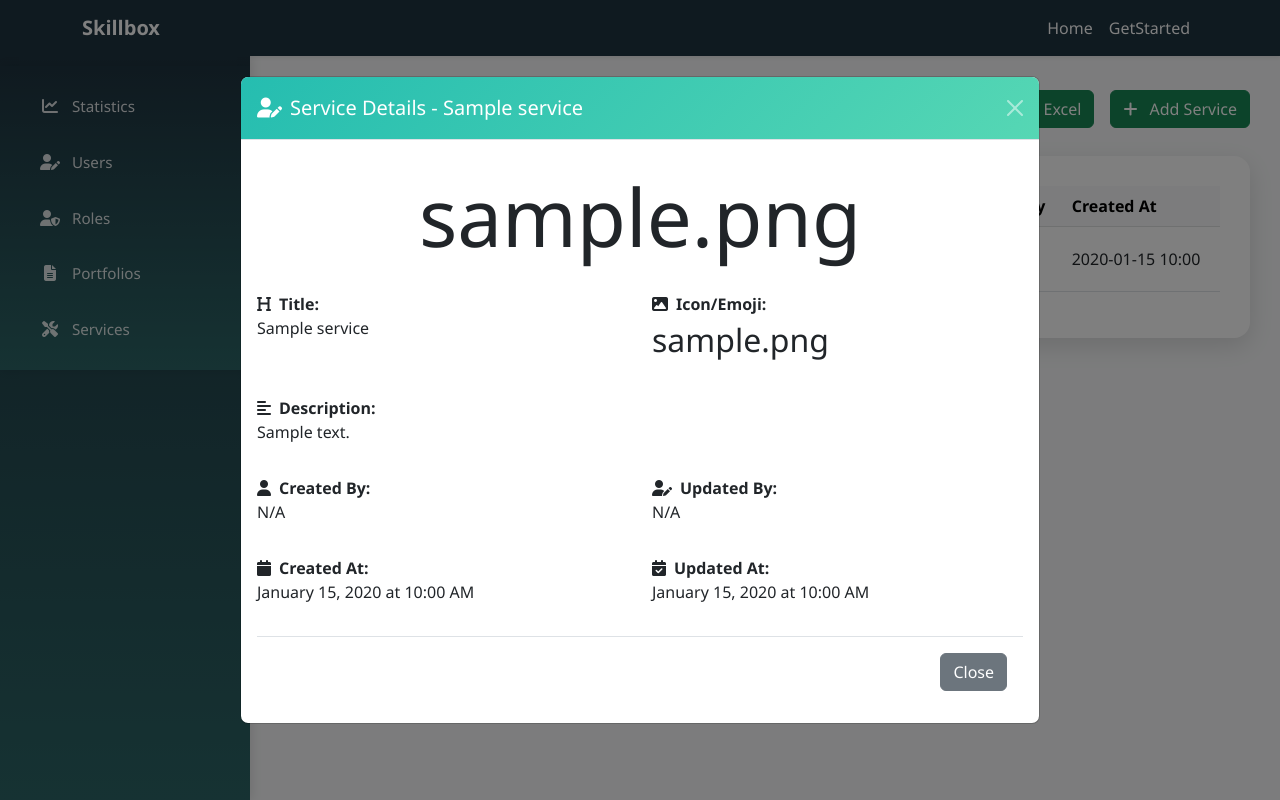
After one commit to Hamzah-Owaidat/SkillBox-Web, a PHP site: page /skillbox/public/dashboard/services in a window 1280 px wide, after a click on "View Details". The commit adds this page. Run offline with PHP 8.4, Linux system fonts and the light colour scheme; tables that the repository leaves empty or names only in its code hold one stand-in row (values such as "Sample post").

Commit message:
feat: Implement Services management with CRUD operations and export functionality

```diff
--- /dev/null
+++ b/app/Controllers/Dashboard/ServicesController.php
@@ -0,0 +1,163 @@
+<?php
+namespace App\Controllers\Dashboard;
+
+use App\Models\Service;
+
+class ServicesController {
+    protected $baseUrl = '/skillbox/public';
+    protected $adminId;
+
+    public function __construct() {
+        if (session_status() === PHP_SESSION_NONE) {
+            session_start();
+        }
+        $this->adminId = $_SESSION['user_id'] ?? null;
+    }
+
+    public function index() {
+        $page = isset($_GET['page']) ? (int)$_GET['page'] : 1;
+        $limit = 10;
+
+        $pagination = Service::paginate($limit, $page);
+        $services = $pagination['data'];
+
+        ob_start();
+        require __DIR__ . '/../../../views/dashboard/services.php';
+    }
+
+    // Create new service
+    public function store() {
+        if ($_SERVER['REQUEST_METHOD'] !== 'POST') {
+            header("Location: {$this->baseUrl}/dashboard/services");
+            exit;
+        }
+
+        $title = trim($_POST['title'] ?? '');
+        $image = trim($_POST['image'] ?? ''); // Emoji
+        $description = trim($_POST['description'] ?? '');
+
+        // Validation
+        if (empty($title) || empty($image) || empty($description)) {
+            $_SESSION['toast_message'] = 'All fields are required.';
+            $_SESSION['toast_type'] = 'danger';
+            header("Location: {$this->baseUrl}/dashboard/services");
+            exit;
+        }
+
+        // Create service
+        $serviceId = Service::create([
+            'title' => $title,
+            'image' => $image,
+            'description' => $description,
+            'created_by' => $this->adminId
+        ]);
+
+        if ($serviceId) {
+            $_SESSION['toast_message'] = 'Service created successfully.';
+            $_SESSION['toast_type'] = 'success';
+        } else {
+            $_SESSION['toast_message'] = 'Failed to create service.';
+            $_SESSION['toast_type'] = 'danger';
+        }
+
+        header("Location: {$this->baseUrl}/dashboard/services");
+        exit;
+    }
+
+    // Update service
+    public function update($id) {
+        if ($_SERVER['REQUEST_METHOD'] !== 'POST') {
+            header("Location: {$this->baseUrl}/dashboard/services");
+            exit;
+        }
+
+        $title = trim($_POST['title'] ?? '');
+        $image = trim($_POST['image'] ?? '');
+        $description = trim($_POST['description'] ?? '');
+
+        // Validation
+        if (empty($title) || empty($image) || empty($description)) {
+            $_SESSION['toast_message'] = 'All fields are required.';
+            $_SESSION['toast_type'] = 'danger';
+            header("Location: {$this->baseUrl}/dashboard/services");
+            exit;
+        }
+
+        // Update service
+        if (Service::update($id, [
+            'title' => $title,
+            'image' => $image,
+            'description' => $description,
+            'updated_by' => $this->adminId
+        ])) {
+            $_SESSION['toast_message'] = 'Service updated successfully.';
+            $_SESSION['toast_type'] = 'success';
+        } else {
+            $_SESSION['toast_message'] = 'Failed to update service.';
+            $_SESSION['toast_type'] = 'danger';
+        }
+
+        header("Location: {$this->baseUrl}/dashboard/services");
+        exit;
+    }
+
+    // Delete service
+    public function delete($id) {
+        if (Service::delete($id)) {
+            $_SESSION['toast_message'] = 'Service deleted successfully.';
+            $_SESSION['toast_type'] = 'success';
+        } else {
+            $_SESSION['toast_message'] = 'Failed to delete service.';
+            $_SESSION['toast_type'] = 'danger';
+        }
+
+        header("Location: {$this->baseUrl}/dashboard/services");
+        exit;
+    }
+
+    // Export to Excel
+    public function export() {
+        $services = Service::getAll();
+
+        $spreadsheet = new \PhpOffice\PhpSpreadsheet\Spreadsheet();
+        $sheet = $spreadsheet->getActiveSheet();
+
+        // Set headers
+        $headers = ['ID', 'Title', 'Icon/Emoji', 'Description', 'Created By', 'Updated By', 'Created At', 'Updated At'];
+        $col = 'A';
+        foreach ($headers as $header) {
+            $sheet->setCellValue($col . '1', $header);
+            $sheet->getStyle($col . '1')->getFont()->setBold(true);
+            $col++;
+        }
+
+        // Fill data
+        $row = 2;
+        foreach ($services as $service) {
+            $sheet->setCellValue("A{$row}", $service['id']);
+            $sheet->setCellValue("B{$row}", $service['title']);
+            $sheet->setCellValue("C{$row}", $service['image']);
+            $sheet->setCellValue("D{$row}", $service['description']);
+            $sheet->setCellValue("E{$row}", $service['created_by_name'] ?? 'N/A');
+            $sheet->setCellValue("F{$row}", $service['updated_by_name'] ?? 'N/A');
+            $sheet->setCellValue("G{$row}", $service['created_at'] ?? '');
+            $sheet->setCellValue("H{$row}", $service['updated_at'] ?? '');
+            $row++;
+        }
+
+        // Auto-size columns
+        foreach (range('A', 'H') as $col) {
+            $sheet->getColumnDimension($col)->setAutoSize(true);
+        }
+
+        // Set file headers
+        header('Content-Type: application/vnd.openxmlformats-officedocument.spreadsheetml.sheet');
+        header('Content-Disposition: attachment; filename="services_export_' . date('Y-m-d_H-i-s') . '.xlsx"');
+        header('Cache-Control: max-age=0');
+
+        // Output file
+        $writer = new \PhpOffice\PhpSpreadsheet\Writer\Xlsx($spreadsheet);
+        $writer->save('php://output');
+        exit;
+    }
+}
--- /dev/null
+++ b/app/Models/Service.php
@@ -0,0 +1,120 @@
+<?php
+namespace App\Models;
+
+use App\Core\Model;
+use PDO;
+
+class Service extends Model
+{
+    protected static $table = 'services';
+
+    public static function findById($id) {
+        $stmt = self::db()->prepare("SELECT * FROM " . static::$table . " WHERE id = ? LIMIT 1");
+        $stmt->execute([$id]);
+        return $stmt->fetch(PDO::FETCH_ASSOC);
+    }
+
+    public static function find($id) {
+        return self::findById($id);
+    }
+
+    public static function create(array $data) {
+        $stmt = self::db()->prepare("
+            INSERT INTO " . static::$table . "
+            (title, image, description, created_by)
+            VALUES (?, ?, ?, ?)
+        ");
+        $stmt->execute([
+            $data['title'],
+            $data['image'], // This will be an emoji
+            $data['description'],
+            $data['created_by'] ?? null
+        ]);
+        return self::db()->lastInsertId();
+    }
+
+    public static function update($id, array $data) {
+        $fields = [];
+        $values = [];
+
+        if (isset($data['title'])) {
+            $fields[] = "title = ?";
+            $values[] = $data['title'];
+        }
+
+        if (isset($data['image'])) {
+            $fields[] = "image = ?";
+            $values[] = $data['image']; // Emoji
+        }
+
+        if (isset($data['description'])) {
+            $fields[] = "description = ?";
+            $values[] = $data['description'];
+        }
+
+        if (isset($data['updated_by'])) {
+            $fields[] = "updated_by = ?";
+            $values[] = $data['updated_by'];
+        }
+
+        $fields[] = "updated_at = NOW()";
+
+        if (empty($fields)) {
+            return false;
+        }
+
+        $values[] = $id;
+        $sql = "UPDATE " . static::$table . " SET " . implode(', ', $fields) . " WHERE id = ?";
+        $stmt = self::db()->prepare($sql);
+        return $stmt->execute($values);
+    }
+
+    public static function delete($id) {
+        $stmt = self::db()->prepare("DELETE FROM " . static::$table . " WHERE id = ?");
+        return $stmt->execute([$id]);
+    }
+
+    public static function getAll() {
+        $stmt = self::db()->prepare("
+            SELECT s.*,
+                c.full_name AS created_by_name,
+                u.full_name AS updated_by_name
+            FROM services s
+            LEFT JOIN users c ON s.created_by = c.id
+            LEFT JOIN users u ON s.updated_by = u.id
+            ORDER BY s.id ASC
+        ");
+        $stmt->execute();
+        return $stmt->fetchAll(PDO::FETCH_ASSOC);
+    }
+
+    public static function paginate($limit = 10, $page = 1) {
+        $offset = ($page - 1) * $limit;
+
+        $stmt = self::db()->prepare("
+            SELECT s.*,
+                c.full_name AS created_by_name,
+                u.full_name AS updated_by_name
+            FROM services s
+            LEFT JOIN users c ON s.created_by = c.id
+            LEFT JOIN users u ON s.updated_by = u.id
+            ORDER BY s.id ASC
+            LIMIT :limit OFFSET :offset
+        ");
+        $stmt->bindValue(':limit', (int)$limit, PDO::PARAM_INT);
+        $stmt->bindValue(':offset', (int)$offset, PDO::PARAM_INT);
+        $stmt->execute();
+        $services = $stmt->fetchAll(PDO::FETCH_ASSOC);
+
+        $countStmt = self::db()->query("SELECT COUNT(*) as total FROM " . static::$table);
+        $total = $countStmt->fetch(PDO::FETCH_ASSOC)['total'];
+
+        return [
+            'data' => $services,
+            'total' => $total,
+            'page' => $page,
+            'limit' => $limit,
+            'pages' => ceil($total / $limit)
+        ];
+    }
+}
--- a/routes/web.php
+++ b/routes/web.php
@@ -4,9 +4,10 @@ use App\Controllers\Dashboard\DashboardController;
 use App\Controllers\Dashboard\PortfoliosController;
 use App\Controllers\Dashboard\RoleController;
 use App\Controllers\Dashboard\UsersController;
+use App\Controllers\Dashboard\ServicesController;
 use App\Controllers\HomeController;
 use App\Controllers\PortfolioController;
-use App\Controllers\ServicesController;
+use App\Controllers\ServiceController;
 use App\Controllers\UserController;
 
 // Auth
@@ -32,7 +33,7 @@ $router->get('/portfolio/edit/{id}', [PortfolioController::class, 'showEditForm'
 $router->post('/portfolio/update/{id}', [PortfolioController::class, 'updatePortfolio']); // NEW: Update portfolio
 
 // Services
-$router->get('/services', [ServicesController::class, 'index']);
+$router->get('/services', [ServiceController::class, 'index']);
 
 // Dashboard
 $router->get('/dashboard', [DashboardController::class, 'index']);
@@ -59,3 +60,10 @@ $router->get('/dashboard/portfolios/export', [PortfoliosController::class, 'expo
 $router->patch('/dashboard/portfolios/{id}/accept', [PortfoliosController::class, 'accept']);
 $router->patch('/dashboard/portfolios/{id}/reject', [PortfoliosController::class, 'reject']);
 $router->delete('/dashboard/portfolios/{id}', [PortfoliosController::class, 'delete']);
+
+// Dashboard Services
+$router->get('/dashboard/services', [ServicesController::class, 'index']);
+$router->post('/dashboard/services/store', [ServicesController::class, 'store']);
+$router->patch('/dashboard/services/{id}', [ServicesController::class, 'update']);
+$router->delete('/dashboard/services/{id}', [ServicesController::class, 'delete']);
+$router->get('/dashboard/services/export', [ServicesController::class, 'export']);
--- /dev/null
+++ b/views/dashboard/services.php
@@ -0,0 +1,274 @@
+<?php
+$title = "Services Management";
+
+ob_start();
+?>
+
+<div class="d-flex justify-content-between align-items-center mb-4">
+    <h2>Services Management</h2>
+    <div class="d-flex gap-3">
+        <button class="btn btn-success" onclick="window.location.href='<?= $this->baseUrl ?>/dashboard/services/export'">
+            <i class="fas fa-file-excel me-2"></i> Export to Excel
+        </button>
+        <button class="btn btn-success" data-bs-toggle="modal" data-bs-target="#createServiceModal">
+          <i class="fas fa-plus me-2"></i> Add Service
+        </button>
+    </div>
+</div>
+
+<div class="card p-4">
+  <div class="table-responsive-custom">
+    <table class="table table-hover align-middle">
+      <thead class="table-light">
+        <tr>
+          <th>ID</th>
+          <th>Icon/Emoji</th>
+          <th>Title</th>
+          <th>Description</th>
+          <th>Created By</th>
+          <th>Updated By</th>
+          <th>Created At</th>
+          <th>Updated At</th>
+          <th class="text-center">Actions</th>
+        </tr>
+      </thead>
+      <tbody>
+        <?php if (isset($services) && !empty($services)): ?>
+          <?php foreach ($services as $service): ?>
+            <tr>
+              <td><?= htmlspecialchars($service['id']) ?></td>
+              <td>
+                <?php if (!empty($service['image'])): ?>
+                  <span style="font-size: 2rem;"><?= htmlspecialchars($service['image']) ?></span>
+                <?php else: ?>
+                  <span class="text-muted">No Icon</span>
+                <?php endif; ?>
+              </td>
+              <td><?= htmlspecialchars($service['title']) ?></td>
+              <td><?= htmlspecialchars(substr($service['description'], 0, 60)) ?>...</td>
+              <td><?= htmlspecialchars($service['created_by_name'] ?? 'N/A') ?></td>
+              <td><?= htmlspecialchars($service['updated_by_name'] ?? 'Null') ?></td>
+              <td><?= date('Y-m-d H:i', strtotime($service['created_at'])) ?></td>
+              <td><?= date('Y-m-d H:i', strtotime($service['updated_at'])) ?></td>
+              <td class="text-center">
+                <button class="btn btn-sm btn-info"
+                        data-bs-toggle="modal"
+                        data-bs-target="#viewServiceModal<?= $service['id'] ?>"
+                        title="View Details">
+                  <i class="fas fa-eye"></i>
+                </button>
+                <button class="btn btn-sm btn-warning"
+                        data-bs-toggle="modal"
+                        data-bs-target="#editServiceModal<?= $service['id'] ?>"
+                        title="Edit Service">
+                    <i class="fas fa-edit"></i>
+                </button>
+                <form method="POST" action="<?= $this->baseUrl ?>/dashboard/services/<?= $service['id'] ?>" style="display: inline-block;">
+                    <input type="hidden" name="_method" value="DELETE">
+                    <button type="submit"
+                            class="btn btn-sm btn-danger"
+                            onclick="return confirm('Are you sure you want to delete <?= htmlspecialchars($service['title']) ?>?')"
+                            title="Delete Service">
+                    <i class="fas fa-trash"></i>
+                    </button>
+                </form>
+              </td>
+            </tr>
+
+            <!-- View Details Modal -->
+          <?php
+          $modalConfig = [
+              'id' => 'viewServiceModal' . $service['id'],
+              'title' => 'Service Details - ' . htmlspecialchars($service['title']),
+              'size' => 'lg',
+              'content' => ''
+          ];
+          ob_start();
+          ?>
+          <div class="row">
+            <div class="col-md-12 mb-3 text-center">
+              <div style="font-size: 5rem;"><?= htmlspecialchars($service['image']) ?></div>
+            </div>
+            <div class="col-md-6 mb-3">
+              <strong><i class="fas fa-heading me-2"></i>Title:</strong>
+              <p><?= htmlspecialchars($service['title']) ?></p>
+            </div>
+            <div class="col-md-6 mb-3">
+              <strong><i class="fas fa-image me-2"></i>Icon/Emoji:</strong>
+              <p style="font-size: 2rem;"><?= htmlspecialchars($service['image']) ?></p>
+            </div>
+            <div class="col-md-12 mb-3">
+              <strong><i class="fas fa-align-left me-2"></i>Description:</strong>
+              <p><?= htmlspecialchars($service['description']) ?></p>
+            </div>
+            <div class="col-md-6 mb-3">
+              <strong><i class="fas fa-user me-2"></i>Created By:</strong>
+              <p><?= htmlspecialchars($service['created_by_name'] ?? 'N/A') ?></p>
+            </div>
+            <div class="col-md-6 mb-3">
+              <strong><i class="fas fa-user-edit me-2"></i>Updated By:</strong>
+              <p><?= htmlspecialchars($service['updated_by_name'] ?? 'N/A') ?></p>
+            </div>
+            <div class="col-md-6 mb-3">
+              <strong><i class="fas fa-calendar me-2"></i>Created At:</strong>
+              <p><?= date('F j, Y \a\t g:i A', strtotime($service['created_at'])) ?></p>
+            </div>
+            <div class="col-md-6 mb-3">
+              <strong><i class="fas fa-calendar-check me-2"></i>Updated At:</strong>
+              <p><?= date('F j, Y \a\t g:i A', strtotime($service['updated_at'])) ?></p>
+            </div>
+          </div>
+          <div class="modal-footer">
+            <button type="button" class="btn btn-secondary" data-bs-dismiss="modal">Close</button>
+          </div>
+          <?php
+          $modalConfig['content'] = ob_get_clean();
+          include __DIR__ . '/../components/modal.php';
+          ?>
+
+            <!-- Edit Modal -->
+          <?php
+          $modalConfig = [
+              'id' => 'editServiceModal' . $service['id'],
+              'title' => 'Edit Service - ' . htmlspecialchars($service['title']),
+              'size' => 'lg',
+              'content' => ''
+          ];
+          ob_start();
+          ?>
+          <form method="POST" action="<?= $this->baseUrl ?>/dashboard/services/<?= $service['id'] ?>">
+            <input type="hidden" name="_method" value="PATCH">
+            <div class="row">
+              <div class="col-md-12 mb-3">
+                <label class="form-label"><i class="fas fa-heading me-2"></i>Title *</label>
+                <input type="text"
+                      class="form-control"
+                      name="title"
+                      value="<?= htmlspecialchars($service['title']) ?>"
+                      required
+                      placeholder="Enter service title">
+              </div>
+              <div class="col-md-12 mb-3">
+                <label class="form-label"><i class="fas fa-image me-2"></i>Icon/Emoji *</label>
+                <input type="text"
+                      class="form-control"
+                      name="image"
+                      value="<?= htmlspecialchars($service['image']) ?>"
+                      required
+                      placeholder="🖼️">
+                <small class="text-muted">Enter an emoji (e.g., 🖼️, 📲, 🎬, 📢, 🖌️, ✏️)</small>
+              </div>
+              <div class="col-md-12 mb-3">
+                <label class="form-label"><i class="fas fa-align-left me-2"></i>Description *</label>
+                <textarea
+                      class="form-control"
+                      name="description"
+                      rows="4"
+                      required
+                      placeholder="Enter service description"><?= htmlspecialchars($service['description']) ?></textarea>
+              </div>
+            </div>
+            <div class="modal-footer">
+              <button type="button" class="btn btn-secondary" data-bs-dismiss="modal">
+                <i class="fas fa-times me-2"></i>Cancel
+              </button>
+              <button type="submit" class="btn btn-primary">
+                <i class="fas fa-save me-2"></i>Update Service
+              </button>
+            </div>
+          </form>
+          <?php
+          $modalConfig['content'] = ob_get_clean();
+          include __DIR__ . '/../components/modal.php';
+          ?>
+
+        <?php endforeach; ?>
+      <?php else: ?>
+        <tr><td colspan="9" class="text-center py-4">
+          <i class="fas fa-box-open fa-3x text-muted mb-3"></i>
+          <p class="text-muted">No Services found.</p>
+        </td></tr>
+      <?php endif; ?>
+
+      </tbody>
+    </table>
+  </div>
+
+ <?php if ($pagination['pages'] > 1): ?>
+  <div class="d-flex justify-content-center mt-4">
+      <nav>
+          <ul class="pagination">
+              <li class="page-item <?= $pagination['page'] == 1 ? 'disabled' : '' ?>">
+                  <a class="page-link" href="?page=<?= $pagination['page'] - 1 ?>">&laquo;</a>
+              </li>
+              <?php for ($i = 1; $i <= $pagination['pages']; $i++): ?>
+                  <li class="page-item <?= $i == $pagination['page'] ? 'active' : '' ?>">
+                      <a class="page-link" href="?page=<?= $i ?>"><?= $i ?></a>
+                  </li>
+              <?php endfor; ?>
+              <li class="page-item <?= $pagination['page'] == $pagination['pages'] ? 'disabled' : '' ?>">
+                  <a class="page-link" href="?page=<?= $pagination['page'] + 1 ?>">&raquo;</a>
+              </li>
+          </ul>
+      </nav>
+  </div>
+  <?php endif; ?>
+</div>
+
+<!-- Create Service Modal -->
+<?php
+$modalConfig = [
+    'id' => 'createServiceModal',
+    'title' => 'Add New Service',
+    'size' => 'lg',
+    'content' => ''
+];
+ob_start();
+?>
+<form method="POST" action="<?= $this->baseUrl ?>/dashboard/services/store">
+  <div class="row">
+    <div class="col-md-12 mb-3">
+      <label class="form-label"><i class="fas fa-heading me-2"></i>Title *</label>
+      <input type="text"
+            class="form-control"
+            name="title"
+            required
+            placeholder="Enter service title">
+    </div>
+    <div class="col-md-12 mb-3">
+      <label class="form-label"><i class="fas fa-image me-2"></i>Icon/Emoji *</label>
+      <input type="text"
+            class="form-control"
+            name="image"
+            required
+            placeholder="🖼️">
+      <small class="text-muted">Enter an emoji (e.g., 🖼️, 📲, 🎬, 📢, 🖌️, ✏️)</small>
+    </div>
+    <div class="col-md-12 mb-3">
+      <label class="form-label"><i class="fas fa-align-left me-2"></i>Description *</label>
+      <textarea
+            class="form-control"
+            name="description"
+            rows="4"
+            required
+            placeholder="Enter service description"></textarea>
+    </div>
+  </div>
+  <div class="modal-footer">
+    <button type="button" class="btn btn-secondary" data-bs-dismiss="modal">
+      <i class="fas fa-times me-2"></i>Cancel
+    </button>
+    <button type="submit" class="btn btn-primary">
+      <i class="fas fa-plus me-2"></i>Create Service
+    </button>
+  </div>
+</form>
+<?php
+$modalConfig['content'] = ob_get_clean();
+include __DIR__ . '/../components/modal.php';
+?>
+
+<?php
+$content = ob_get_clean();
+include __DIR__ . '/../layouts/dashboard.php';
+?>
--- a/views/partials/sidebar.php
+++ b/views/partials/sidebar.php
@@ -3,10 +3,10 @@
   <a href="/skillbox/public/dashboard/users"><i class="fas fa-user-edit me-2"></i> Users</a>
   <a href="/skillbox/public/dashboard/roles"><i class="fas fa-user-shield me-2"></i> Roles</a>
   <a href="/skillbox/public/dashboard/portfolios"><i class="fas fa-file-alt me-2"></i> Portfolios</a>
+  <a href="/skillbox/public/dashboard/services"><i class="fas fa-tools me-2"></i> Services</a>
   <!-- <a href="#"><i class="fas fa-user-tie me-2"></i> Chat Supervisor</a>
   <a href="#"><i class="fas fa-briefcase me-2"></i> Project Status</a>
   <a href="#"><i class="fas fa-list me-2"></i> List All Projects</a>
-  <a href="#"><i class="fas fa-tools me-2"></i> Manage Services</a>
   <a href="#"><i class="fas fa-comments me-2"></i> Chat Workers</a>
   <a href="#"><i class="fas fa-comment-dots me-2"></i> Chat Clients</a> -->
 </div>
```
Also changed, not shown: app/Controllers/ServiceController.php (renamed from app/Controllers/ServicesController.php, +6 -1 lines), views/services.php (+9 -96 lines).
